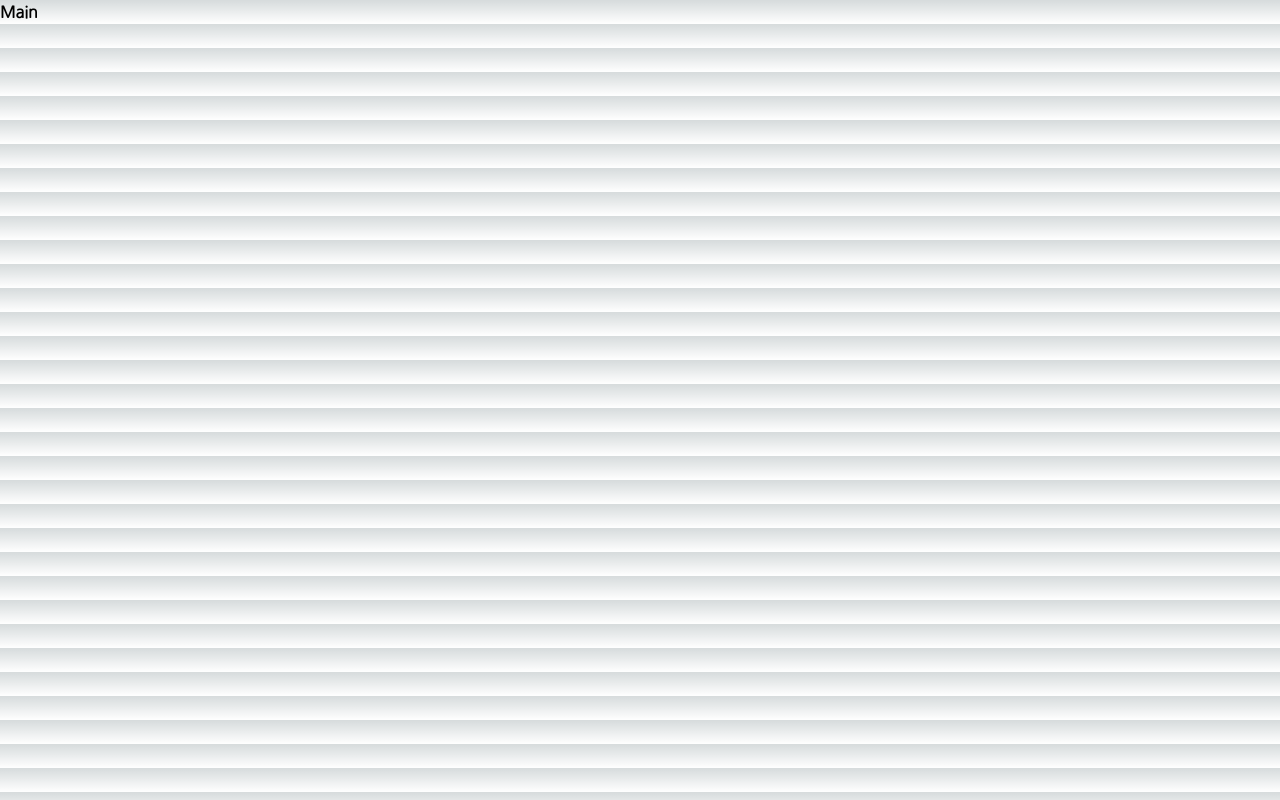
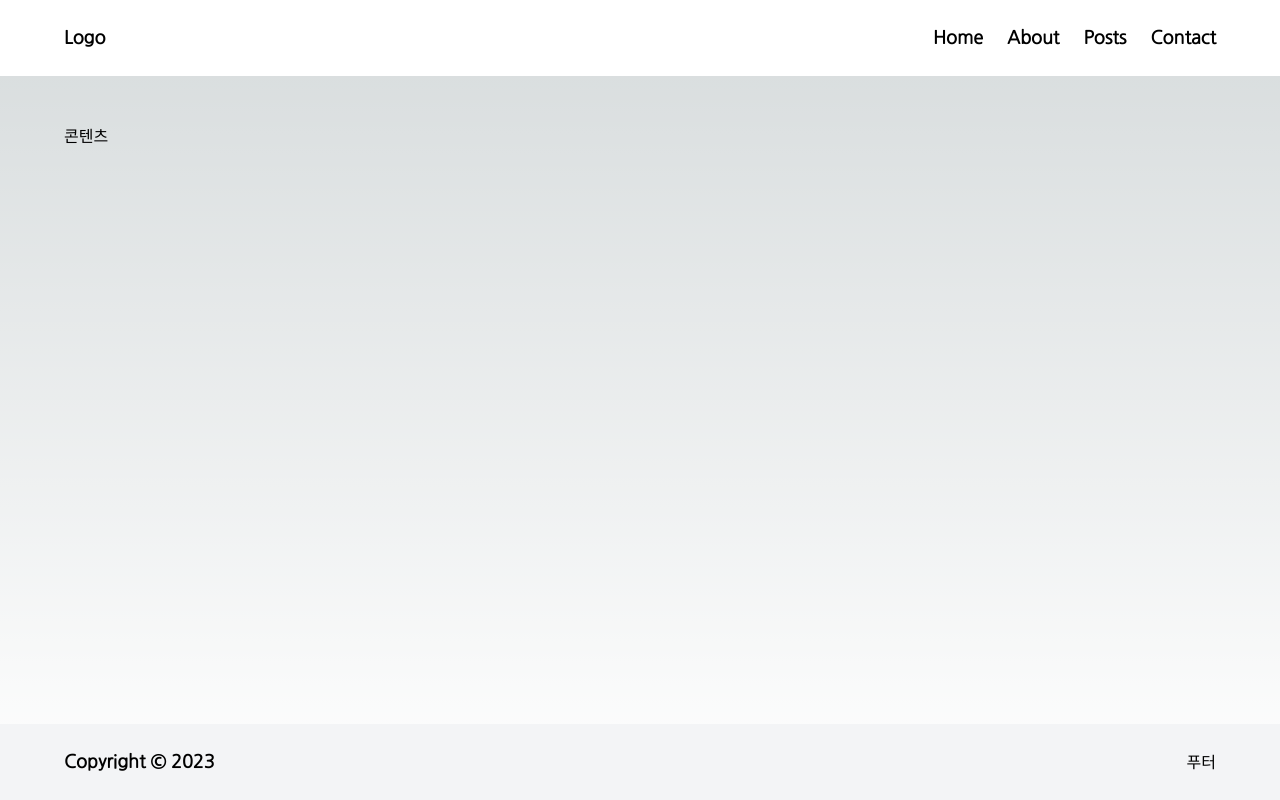
Before and after one commit to dunz/dunzlog, a Next.js app: page / in a window 1280 px wide. Built offline with nearby package versions, Linux system fonts and the light colour scheme.

Commit message:
화면 초기 구성

```diff
--- /dev/null
+++ b/app/about/page.tsx
@@ -0,0 +1,7 @@
+import { FC } from 'react';
+
+const About: FC = () => {
+  return <div className="container mx-auto max-w-6xl">About</div>;
+};
+
+export default About;
--- /dev/null
+++ b/app/contact/page.tsx
@@ -0,0 +1,7 @@
+import { FC } from 'react';
+
+const Contact: FC = () => {
+  return <div className="container mx-auto max-w-6xl">Contact</div>;
+};
+
+export default Contact;
--- a/app/layout.tsx
+++ b/app/layout.tsx
@@ -1,21 +1,49 @@
-import './globals.css'
-import { Nanum_Gothic } from 'next/font/google'
+import './globals.css';
+import { Nanum_Gothic } from 'next/font/google';
+import Link from 'next/link';
 
-const font = Nanum_Gothic({ subsets: ['latin'], weight: '400' })
+const font = Nanum_Gothic({ subsets: ['latin'], weight: '400' });
 
 export const metadata = {
   title: 'Create Next App',
   description: 'Generated by create next app',
-}
+};
 
-export default function RootLayout({
-  children,
-}: {
-  children: React.ReactNode
-}) {
+export default function RootLayout({ children }: { children: React.ReactNode }) {
   return (
     <html lang="en">
-      <body className={font.className}>{children}</body>
+      <body className={`${font.className} flex min-h-screen flex-col`}>
+        <header className="w-full bg-white p-6">
+          <div className="container mx-auto max-w-6xl items-center justify-between md:flex">
+            <Link href="/" className="mb-2 block text-center text-lg font-bold text-black md:mb-0">
+              Logo
+            </Link>
+            <nav className="flex gap-6 md:text-right">
+              <Link href="/" className="text-lg font-semibold text-black">
+                Home
+              </Link>
+              <Link href="/about" className="text-lg font-semibold text-black">
+                About
+              </Link>
+              <Link href="/posts" className="text-lg font-semibold text-black">
+                Posts
+              </Link>
+              <Link href="/contact" className="text-lg font-semibold text-black">
+                Contact
+              </Link>
+            </nav>
+          </div>
+        </header>
+        <main className="w-full flex-grow px-6 py-12">{children}</main>
+        <footer className="w-full bg-gray-100 px-6">
+          <div className="container mx-auto flex max-w-6xl flex-wrap items-center justify-between py-6">
+            <a href="#" className="mb-2 block text-center text-lg font-semibold text-black md:mb-0">
+              Copyright © 2023
+            </a>
+            푸터
+          </div>
+        </footer>
+      </body>
     </html>
-  )
+  );
 }
--- a/app/page.tsx
+++ b/app/page.tsx
@@ -2,7 +2,7 @@ import Image from 'next/image';
 
 export default function Home() {
   return (
-    <main className="font-bold">Main</main>
+    <div className="container mx-auto max-w-6xl">콘텐츠</div>
     // <main className="flex min-h-screen flex-col items-center justify-between p-24">
     //   <div className="z-10 w-full max-w-5xl items-center justify-between font-mono text-sm lg:flex">
     //     <p className="fixed left-0 top-0 flex w-full justify-center border-b border-gray-300 bg-gradient-to-b from-zinc-200 pb-6 pt-8 backdrop-blur-2xl dark:border-neutral-800 dark:bg-zinc-800/30 dark:from-inherit lg:static lg:w-auto  lg:rounded-xl lg:border lg:bg-gray-200 lg:p-4 lg:dark:bg-zinc-800/30">
--- /dev/null
+++ b/app/posts/page.tsx
@@ -0,0 +1,7 @@
+import { FC } from 'react';
+
+const Posts: FC = () => {
+  return <div className="container mx-auto max-w-6xl">Posts</div>;
+};
+
+export default Posts;
--- a/package.json
+++ b/package.json
@@ -3,7 +3,7 @@
   "version": "0.1.0",
   "private": true,
   "scripts": {
-    "dev": "next dev",
+    "dev": "next dev --turbo",
     "build": "next build",
     "start": "next start",
     "lint": "next lint",
```
